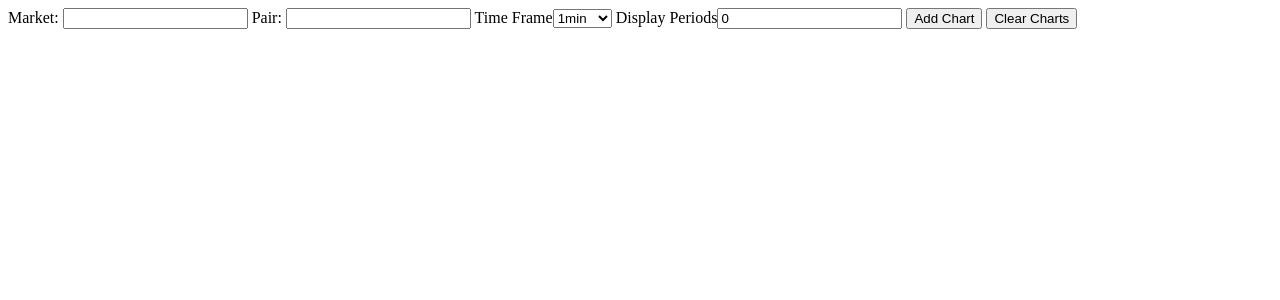
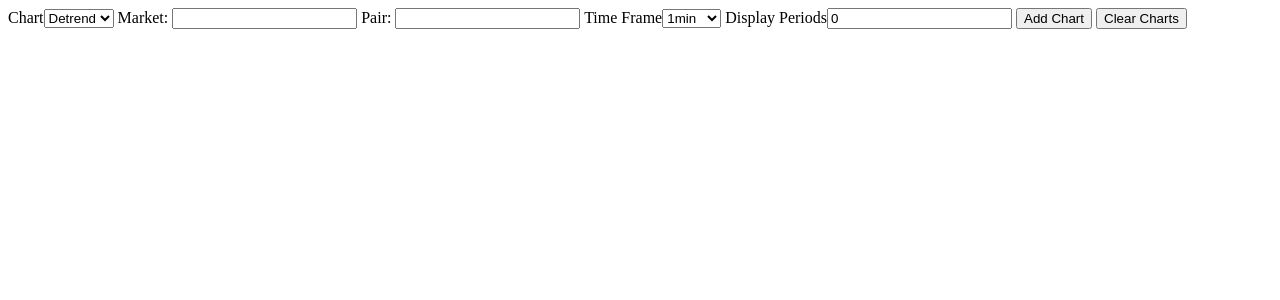
Before and after one commit to nomadcrypto/asset, a Django app: page /charts/ in a window 1280 px wide. Shown: the top 300 px of the page. Run offline with Django 3.2, Linux system fonts and the light colour scheme; some libraries are stand-ins or nearby versions.

Commit message:
added support for more than one type of chart. More charts to follow

```diff
--- a/asset_web/asset_web/urls.py
+++ b/asset_web/asset_web/urls.py
@@ -8,7 +8,8 @@ urlpatterns = patterns('',
     # url(r'^$', 'asset_web.views.home', name='home'),
     # url(r'^blog/', include('blog.urls')),
     url(r'^charts/$', 'charts.views.charts', name='charts'),
-    url(r'^charts/(?P<market>(.*))/(?P<pair>(.*))/(?P<step>(.*))$', 'charts.views.chart', name='chart'),
+    #url(r'^charts/(?P<market>(.*))/(?P<pair>(.*))/(?P<step>(.*))$', 'charts.views.chart', name='chart'),
+    url(r'^charts/(?P<chart_type>(.*))/(?P<market>(.*))/(?P<pair>(.*))/(?P<step>(.*))$', 'charts.views.chart', name='chart'),
 
     url(r'^admin/', include(admin.site.urls)),
 )
--- a/asset_web/charts/templates/chart.html
+++ b/asset_web/charts/templates/chart.html
@@ -9,6 +9,38 @@ google.load("visualization", "1", {packages:["corechart"]});
 function get_type(thing){
   if(thing===null)return "[object Null]"; // special case
   return Object.prototype.toString.call(thing);
+}
+
+
+var charts = {
+
+  detrend:function( data ){
+    //strange... the ma array is an array now but if we don't process it now it will revert to a string
+    //this magic fucking string is an invalid json string to boot. wtf?
+    //alert(get_type(data['ma']))
+
+    chartdata = google.visualization.arrayToDataTable(data['chartdata'])
+    asset_data = data['asset_display_data']
+
+    var options = {
+      title: asset_data['market'] + " " + asset_data['pair'] + " " + asset_data['period'],
+      series: {
+        0:{color:"green"},
+        1:{color:"red"},
+        2:{color:"gold"},
+        3:{color:"blue"},
+        4:{color:"purple"}
+      }
+    }
+        id = asset_data['market'] + " " + asset_data['pair'] + "" + Math.random().toString(36).substring(7);
+        $("#charts").append("<div id='" + id + "' style='width: 900px; height: 500px;'></div><div id='" + id + "info' style='margin-left:125px'>volatility: " + asset_data['volatility']+ "&#37; <br> average low/high change: " + asset_data['average_lhp_diff'] + "&#37; <br></div>")
+
+        //add delete link
+        var asset_chart = new google.visualization.LineChart(document.getElementById(id));
+        asset_chart.draw(chartdata, options);
+
+        //drawChart(market, pair, step, cd, data['asset_data'])
+      }
 }
 
 
@@ -27,20 +59,22 @@ $(document).ready(function(){
     });
     $("#add_chart").submit(function(event){
       event.preventDefault()
+      c = {"detrend":charts.detrend}
+      chart_type = $("#chart_type").val()
       market = $("#market").val()
       pair = $("#pair").val()
       step = $("#step").val()
       display_periods = $("#display_periods").val()
-      url = "{% url 'charts' %}" + market + "/" + pair + "/" + step
+      url = "{% url 'charts' %}" + chart_type + "/" + market + "/" + pair + "/" + step
       if(display_periods != 0) {
         url  = url + "?display_periods=" + display_periods
       }
-
+      //alert(chart_type);
+      //alert(charts['' + chart_type + ''])
+      callback = c[chart_type]
+      $.getJSON(url, callback);
+      /*
       $.getJSON( url, function( data ){
-
-        //strange... the ma array is an array now but if we don't process it now it will revert to a string
-        //this magic fucking string is an invalid json string to boot. wtf?
-        //alert(get_type(data['ma']))
 
         chartdata = google.visualization.arrayToDataTable(data['ma'])
         asset_data = data['asset_data']
@@ -64,7 +98,7 @@ $(document).ready(function(){
         asset_chart.draw(chartdata, options);
 
         //drawChart(market, pair, step, cd, data['asset_data'])
-      })
+      })*/
     })
 
 })
@@ -72,6 +106,9 @@ $(document).ready(function(){
 </head>
 <body>
 <form id="add_chart">
+Chart<select id="chart_type">
+  <option value="detrend">Detrend</option>
+</select>
 Market: <input type="text" id="market" />
 Pair: <input type="text" id="pair" />
 Time Frame<select id="step">
--- a/asset_web/charts/views.py
+++ b/asset_web/charts/views.py
@@ -10,7 +10,72 @@ from django.core import serializers
 
 from asset.asset import Asset
 
-def chart(request, market, pair, step):
+steps = {"1min":60, "5min":300, "15min":900, "30min":1800, "1hr":3600, "1d":86400}
+
+def setup_asset(request, market, pair, step):
+
+
+    asset = Asset(market,pair)
+    prices = asset.getTicks(steps[step])
+    asset.setup(prices)
+
+    display_periods = request.GET.get('display_periods')
+
+    return asset, display_periods
+
+
+def build_response(request, asset, chartdata, asset_data, step, display_periods):
+    if display_periods != None:
+        display_periods = int(display_periods)
+        chartdata.extend(asset_data[len(asset_data)-display_periods:])
+        total_prices = len(asset.priceInfo.prices)
+        priceInfo = asset.getPriceInfo(asset.priceInfo.prices[total_prices-display_periods:])
+    else:
+        priceInfo = asset.priceInfo
+        chartdata.extend(asset_data)
+
+    period = "%sx %s" % (str(len(chartdata) -1), steps[step])
+
+    asset_display_data = {"market":asset.market, "pair": asset.pair, "period": period,
+        "volatility": np.round(priceInfo.volatility*100,2),
+        "average_lhp_diff": np.round(priceInfo.average_lhp_diff*100,2),
+        }
+
+    return {"chartdata":chartdata, "asset_display_data": asset_display_data}
+
+def detrend(asset):
+    total_prices = len(asset.priceInfo.prices)
+    ma_total = len(asset.priceInfo.stats.ma)
+    dma_total = len(asset.priceInfo.stats.dma)
+    total_offset = total_prices - dma_total
+    ma_offset = ma_total-dma_total
+
+    n = 0
+    chartdata = [["Date", "Price High", "Price Low", "12 MA", "Detrend 12ma", "Detrend 12ma OP"],]
+    asset_data = []
+
+    for price in asset.priceInfo.prices[total_offset:]:
+        man = n + ma_offset
+        dma = asset.priceInfo.stats.ma[man] * (1+asset.priceInfo.stats.dma[n])
+        dma_op = asset.priceInfo.stats.ma[man] * (1+asset.priceInfo.stats.dma_op[n])
+        time_close = price[4].strftime("%b %d %H:%M")
+        res = [time_close,price[3],price[2],asset.priceInfo.stats.ma[man], dma, dma_op]
+        asset_data.append(res)
+        n += 1
+    return chartdata, asset_data
+
+
+def chart(request, chart_type, market, pair, step):
+    chart_types = {"detrend": detrend}
+    asset, display_periods = setup_asset(request, market, pair, step)
+    chartdata, asset_data = chart_types[chart_type](asset)
+    response = build_response(request, asset, chartdata, asset_data, step, display_periods)
+    return HttpResponse(simplejson.dumps(response), content_type='application/json')
+
+
+
+
+def chart_old(request, market, pair, step):
     steps = {"1min":60, "5min":300, "15min":900, "30min":1800, "1hr":3600, "1d":86400}
 
     asset = Asset(market,pair)
```
